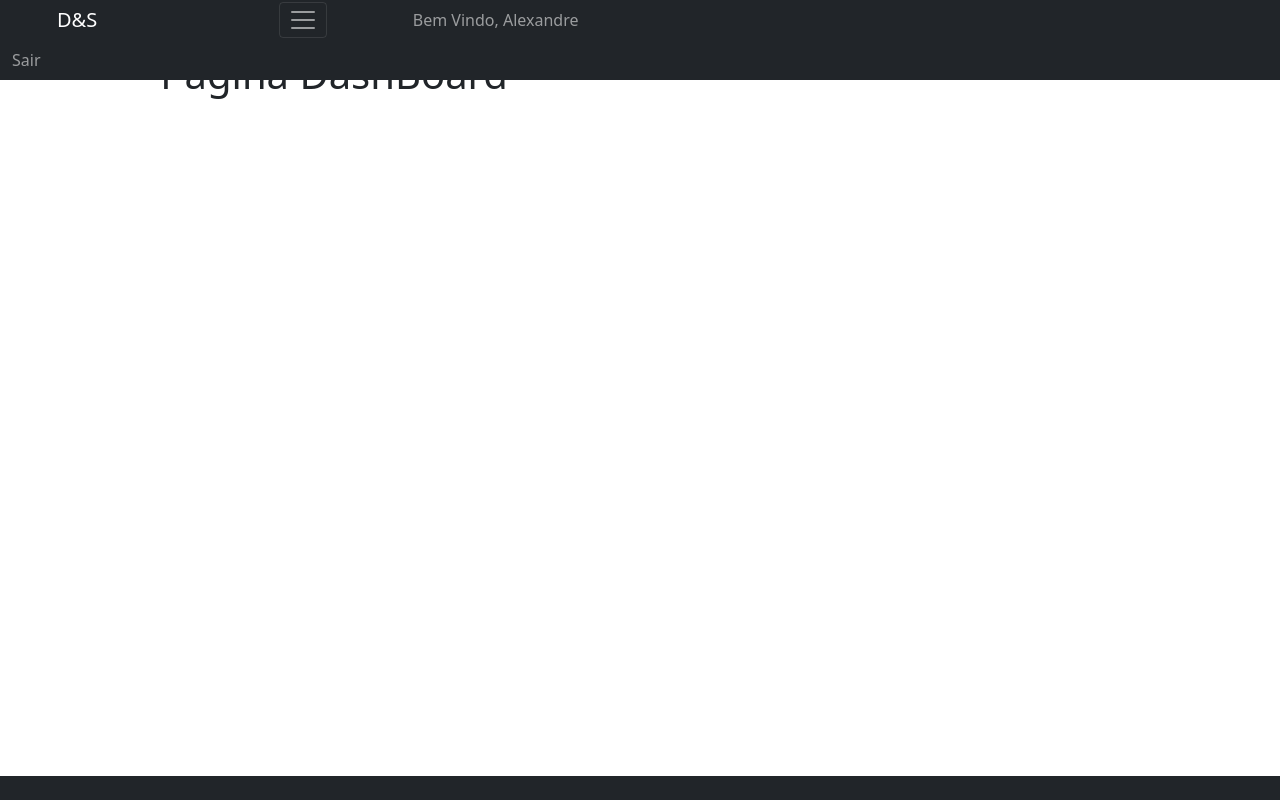
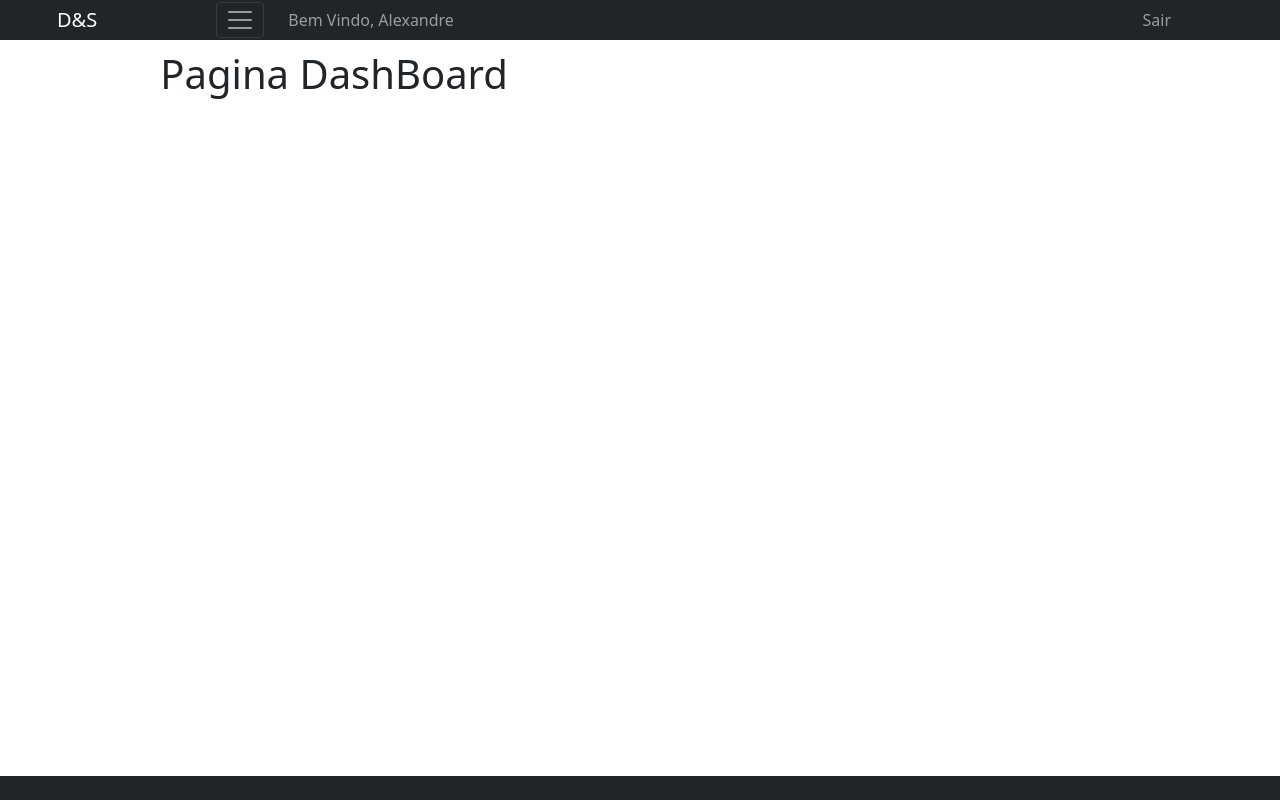
Before and after one commit to AlexandreCoelhoSje/Alura, a Vue app in the folder VueApp/gerenciador-projetos/: page / in a window 1280 px wide. Built offline with nearby package versions, Linux system fonts and the light colour scheme.

Commit message:
ajustes para acessar a api

```diff
--- a/VueApp/gerenciador-projetos/src/App.vue
+++ b/VueApp/gerenciador-projetos/src/App.vue
@@ -20,7 +20,7 @@ export default {
     <div id="app">
         <header class="fixed-top">
             <nav class="navbar navbar-dark bg-dark">
-                <div class="container-fluid justify-content-beetween">
+                <div class="container-fluid flex-nowrap justify-content-beetween">
                     <router-link class="navbar-brand" to="/">D&S</router-link>
 
                     <button
--- a/VueApp/gerenciador-projetos/src/constants/http.js
+++ b/VueApp/gerenciador-projetos/src/constants/http.js
@@ -1,6 +1,6 @@
 const constHttp = {
 
-    urlApi: () => '/projeto/api'
+    urlApi: () => '/planejamento/api' //'/projeto/api'
 }
 
 export default constHttp;
--- a/VueApp/gerenciador-projetos/vite.config.js
+++ b/VueApp/gerenciador-projetos/vite.config.js
@@ -10,6 +10,11 @@ export default defineConfig({
                 target: "https://localhost",
                 changeOrigin: true,
                 secure: false
+            },
+            "/planejamento/api": {
+                target: "http://localhost",
+                changeOrigin: true,
+                secure: false
             }
         }
     },
```
Also changed, not shown: 1 other file (tests, documents, lock files or other folders).
